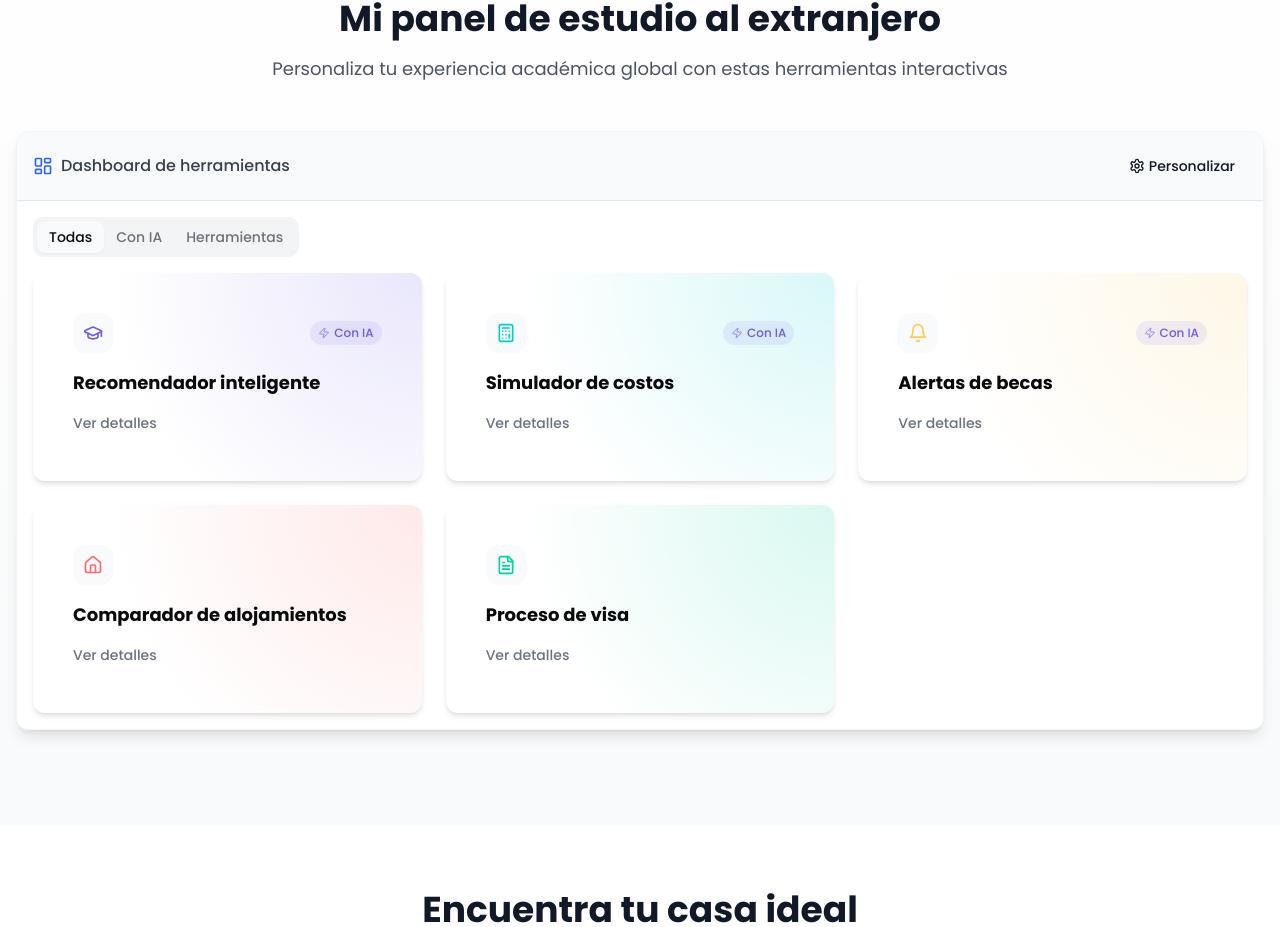
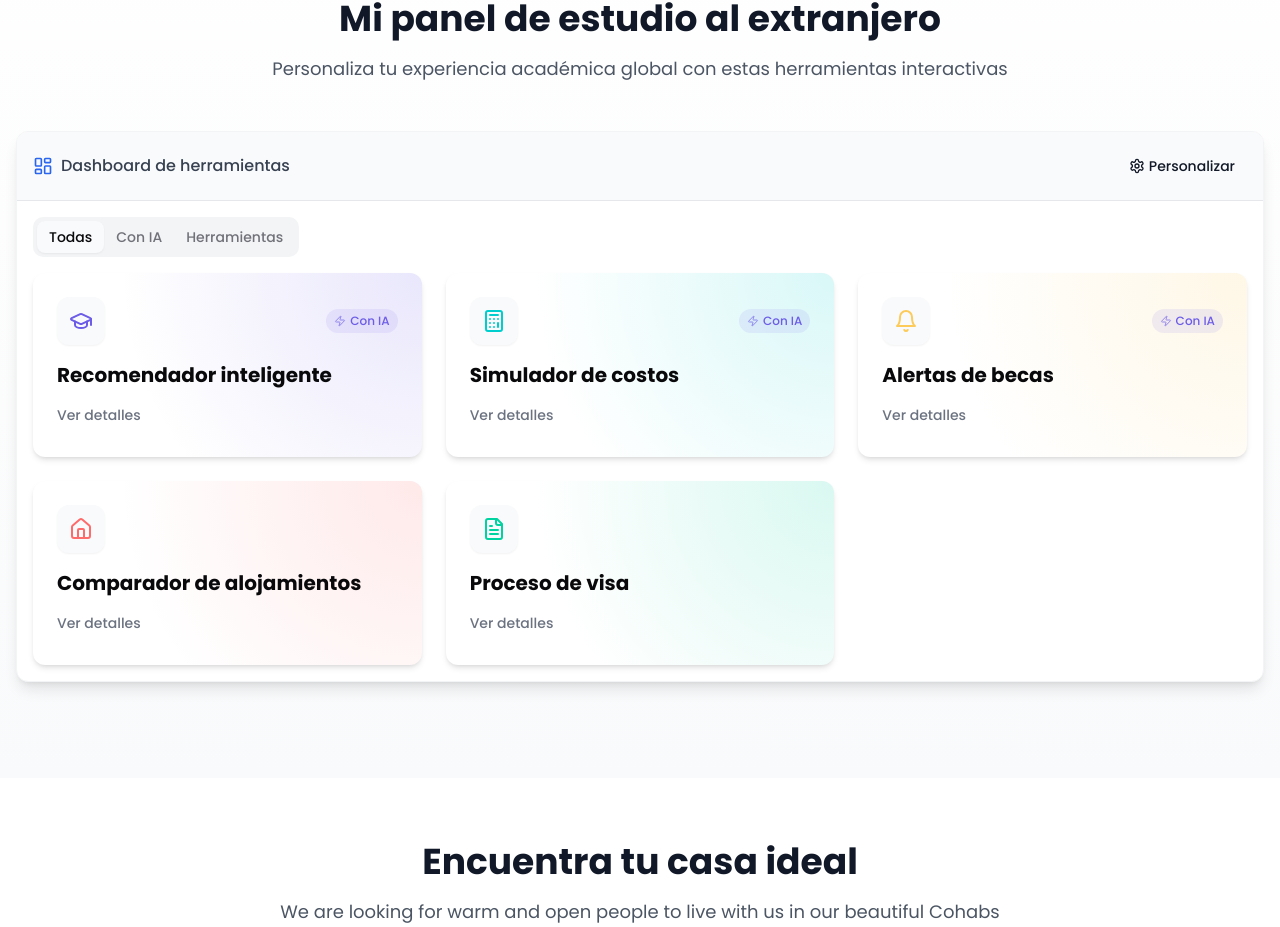
Before and after one commit to andregiraldo/edu-bridge, a React (Vite) app: page / in a window 1280 px wide. Shown: the part 1490-2417 px from the top of the page. Built offline with nearby package versions, Linux system fonts and the light colour scheme.

Commit message:
Fix: Adjust module card sizes
Adjust the size of the cards in the "Mi panel de estudio al extranjero" section.

```diff
--- a/src/components/HowItWorksSection.tsx
+++ b/src/components/HowItWorksSection.tsx
@@ -1,8 +1,12 @@
+
 import React from 'react';
 import { GraduationCap, Calculator, Bell, House } from 'lucide-react';
 import { motion } from 'framer-motion';
 import { Button } from "@/components/ui/button";
+import { Link } from 'react-router-dom';
+
 const stepGradients = ['from-edubridge-blue to-edubridge-purple', 'from-edubridge-purple to-edubridge-cyan', 'from-edubridge-cyan to-edubridge-coral', 'from-edubridge-coral to-edubridge-blue'];
+
 const steps = [{
   icon: GraduationCap,
   title: "Encuentra tu programa ideal",
@@ -28,6 +32,7 @@ const steps = [{
   action: "Ver opciones",
   url: "#"
 }];
+
 const HowItWorksSection: React.FC = () => {
   return <section id="como-funciona" className="py-16 md:py-24 bg-white overflow-hidden">
       <div className="container mx-auto px-4">
@@ -93,7 +98,7 @@ const HowItWorksSection: React.FC = () => {
                   scale: 0.95
                 }}>
                       <Button className={`bg-gradient-to-r ${stepGradients[index % stepGradients.length]} text-white hover:opacity-90 w-full`} asChild>
-
+                        <Link to={step.url}>{step.action}</Link>
                       </Button>
                     </motion.div>
                   </div>
@@ -122,4 +127,5 @@ const HowItWorksSection: React.FC = () => {
       </div>
     </section>;
 };
+
 export default HowItWorksSection;
--- a/src/components/ModulesSection.tsx
+++ b/src/components/ModulesSection.tsx
@@ -1,3 +1,4 @@
+
 import React from 'react';
 import { GraduationCap, Calculator, Bell, House, FileText, Zap, LayoutDashboard, Settings } from 'lucide-react';
 import { Link } from 'react-router-dom';
@@ -58,6 +59,7 @@ const modules = [{
   iconColor: "text-edubridge-mint",
   bgPattern: "bg-[radial-gradient(circle_at_top_right,rgba(0,210,160,0.15),transparent_70%)]"
 }];
+
 const ModulesSection: React.FC = () => {
   return <section id="modulos" className="py-16 md:py-24 bg-gradient-to-b from-white to-gray-50">
       <div className="container mx-auto px-4">
@@ -71,7 +73,7 @@ const ModulesSection: React.FC = () => {
           </p>
         </div>
 
-        <div className="bg-white rounded-xl shadow-lg border border-gray-100 overflow-hidden">
+        <div className="bg-white rounded-xl shadow-lg border border-gray-100 overflow-hidden max-w-7xl mx-auto">
           <div className="p-4 bg-gray-50 border-b border-gray-200 flex items-center justify-between">
             <div className="flex items-center gap-2">
               <LayoutDashboard size={20} className="text-edubridge-blue" />
@@ -93,22 +95,28 @@ const ModulesSection: React.FC = () => {
             </div>
 
             <TabsContent value="all" className="mt-0">
-              <div className="grid grid-cols-1 md:grid-cols-2 lg:grid-cols-3 gap-6">
-                {modules.map((module, index) => <Card key={index} className={`border-0 shadow-md overflow-hidden transition-all duration-300 hover:shadow-lg hover:-translate-y-1 ${module.bgPattern}`}>
-                    <CardContent className="p-0">
-                      <Collapsible>
-                        <div className="p-10 rounded-md">
+              <div className="grid grid-cols-1 sm:grid-cols-2 lg:grid-cols-3 gap-6">
+                {modules.map((module, index) => (
+                  <Card
+                    key={index}
+                    className={`border-0 shadow-md overflow-hidden transition-all duration-300 hover:shadow-lg hover:-translate-y-1 ${module.bgPattern} h-full`}
+                  >
+                    <CardContent className="p-0 h-full">
+                      <Collapsible className="h-full">
+                        <div className="p-6">
                           <div className="flex items-center justify-between mb-4">
-                            <div className={`w-10 h-10 rounded-lg ${module.iconColor} bg-gray-50 flex items-center justify-center`}>
-                              <module.icon size={20} />
+                            <div className={`w-12 h-12 rounded-lg ${module.iconColor} bg-gray-50 flex items-center justify-center shadow-sm`}>
+                              <module.icon size={24} />
                             </div>
-                            {module.aiPowered && <span className="flex items-center text-xs font-medium text-edubridge-purple bg-edubridge-purple/10 px-2 py-1 rounded-full">
+                            {module.aiPowered && (
+                              <span className="flex items-center text-xs font-medium text-edubridge-purple bg-edubridge-purple/10 px-2 py-1 rounded-full">
                                 <Zap size={12} className="mr-1 animate-pulse-glow" />
                                 Con IA
-                              </span>}
+                              </span>
+                            )}
                           </div>
 
-                          <h3 className="text-lg font-bold mb-2">{module.title}</h3>
+                          <h3 className="text-xl font-bold mb-2">{module.title}</h3>
 
                           <CollapsibleTrigger asChild>
                             <Button variant="ghost" size="sm" className="px-0 text-gray-500 hover:text-edubridge-blue">
@@ -119,7 +127,7 @@ const ModulesSection: React.FC = () => {
 
                         <CollapsibleContent>
                           <div className="px-6 pb-6 pt-0">
-                            <p className="text-gray-600 mb-4">{module.description}</p>
+                            <p className="text-gray-600 mb-4 text-sm">{module.description}</p>
                             <Link to={module.url}>
                               <Button className={`w-full bg-gradient-to-r ${module.color} text-white hover:opacity-90`}>
                                 {module.actionText}
@@ -129,19 +137,24 @@ const ModulesSection: React.FC = () => {
                         </CollapsibleContent>
                       </Collapsible>
                     </CardContent>
-                  </Card>)}
+                  </Card>
+                ))}
               </div>
             </TabsContent>
 
             <TabsContent value="ai" className="mt-0">
-              <div className="grid grid-cols-1 md:grid-cols-2 lg:grid-cols-3 gap-6">
-                {modules.filter(module => module.aiPowered).map((module, index) => <Card key={index} className={`border-0 shadow-md overflow-hidden transition-all duration-300 hover:shadow-lg hover:-translate-y-1 ${module.bgPattern}`}>
-                      <CardContent className="p-0">
-                        <Collapsible>
+              <div className="grid grid-cols-1 sm:grid-cols-2 lg:grid-cols-3 gap-6">
+                {modules.filter(module => module.aiPowered).map((module, index) => (
+                  <Card
+                    key={index}
+                    className={`border-0 shadow-md overflow-hidden transition-all duration-300 hover:shadow-lg hover:-translate-y-1 ${module.bgPattern} h-full`}
+                  >
+                    <CardContent className="p-0 h-full">
+                      <Collapsible className="h-full">
                         <div className="p-6">
                           <div className="flex items-center justify-between mb-4">
-                              <div className={`w-10 h-10 rounded-lg ${module.iconColor} bg-gray-50 flex items-center justify-center`}>
-                                <module.icon size={20} />
+                            <div className={`w-12 h-12 rounded-lg ${module.iconColor} bg-gray-50 flex items-center justify-center shadow-sm`}>
+                              <module.icon size={24} />
                             </div>
                             <span className="flex items-center text-xs font-medium text-edubridge-purple bg-edubridge-purple/10 px-2 py-1 rounded-full">
                               <Zap size={12} className="mr-1 animate-pulse-glow" />
@@ -149,7 +162,7 @@ const ModulesSection: React.FC = () => {
                             </span>
                           </div>
 
-                            <h3 className="text-lg font-bold mb-2">{module.title}</h3>
+                          <h3 className="text-xl font-bold mb-2">{module.title}</h3>
 
                           <CollapsibleTrigger asChild>
                             <Button variant="ghost" size="sm" className="px-0 text-gray-500 hover:text-edubridge-blue">
@@ -160,7 +173,7 @@ const ModulesSection: React.FC = () => {
 
                         <CollapsibleContent>
                           <div className="px-6 pb-6 pt-0">
-                              <p className="text-gray-600 mb-4">{module.description}</p>
+                            <p className="text-gray-600 mb-4 text-sm">{module.description}</p>
                             <Link to={module.url}>
                               <Button className={`w-full bg-gradient-to-r ${module.color} text-white hover:opacity-90`}>
                                 {module.actionText}
@@ -170,23 +183,28 @@ const ModulesSection: React.FC = () => {
                         </CollapsibleContent>
                       </Collapsible>
                     </CardContent>
-                    </Card>)}
+                  </Card>
+                ))}
               </div>
             </TabsContent>
 
             <TabsContent value="tools" className="mt-0">
-              <div className="grid grid-cols-1 md:grid-cols-2 lg:grid-cols-3 gap-6">
-                {modules.filter(module => !module.aiPowered).map((module, index) => <Card key={index} className={`border-0 shadow-md overflow-hidden transition-all duration-300 hover:shadow-lg hover:-translate-y-1 ${module.bgPattern}`}>
-                      <CardContent className="p-0">
-                        <Collapsible>
+              <div className="grid grid-cols-1 sm:grid-cols-2 lg:grid-cols-3 gap-6">
+                {modules.filter(module => !module.aiPowered).map((module, index) => (
+                  <Card
+                    key={index}
+                    className={`border-0 shadow-md overflow-hidden transition-all duration-300 hover:shadow-lg hover:-translate-y-1 ${module.bgPattern} h-full`}
+                  >
+                    <CardContent className="p-0 h-full">
+                      <Collapsible className="h-full">
                         <div className="p-6">
                           <div className="flex items-center justify-between mb-4">
-                              <div className={`w-10 h-10 rounded-lg ${module.iconColor} bg-gray-50 flex items-center justify-center`}>
-                                <module.icon size={20} />
+                            <div className={`w-12 h-12 rounded-lg ${module.iconColor} bg-gray-50 flex items-center justify-center shadow-sm`}>
+                              <module.icon size={24} />
                             </div>
                           </div>
 
-                            <h3 className="text-lg font-bold mb-2">{module.title}</h3>
+                          <h3 className="text-xl font-bold mb-2">{module.title}</h3>
 
                           <CollapsibleTrigger asChild>
                             <Button variant="ghost" size="sm" className="px-0 text-gray-500 hover:text-edubridge-blue">
@@ -197,7 +215,7 @@ const ModulesSection: React.FC = () => {
 
                         <CollapsibleContent>
                           <div className="px-6 pb-6 pt-0">
-                              <p className="text-gray-600 mb-4">{module.description}</p>
+                            <p className="text-gray-600 mb-4 text-sm">{module.description}</p>
                             <Link to={module.url}>
                               <Button className={`w-full bg-gradient-to-r ${module.color} text-white hover:opacity-90`}>
                                 {module.actionText}
@@ -207,7 +225,8 @@ const ModulesSection: React.FC = () => {
                         </CollapsibleContent>
                       </Collapsible>
                     </CardContent>
-                    </Card>)}
+                  </Card>
+                ))}
               </div>
             </TabsContent>
           </Tabs>
@@ -215,4 +234,5 @@ const ModulesSection: React.FC = () => {
       </div>
     </section>;
 };
+
 export default ModulesSection;
```
Lines whose indentation alone changed are shown as unchanged.
